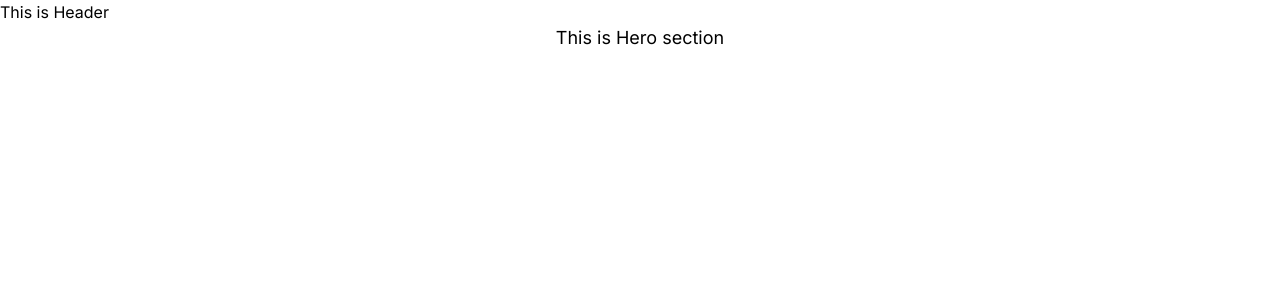
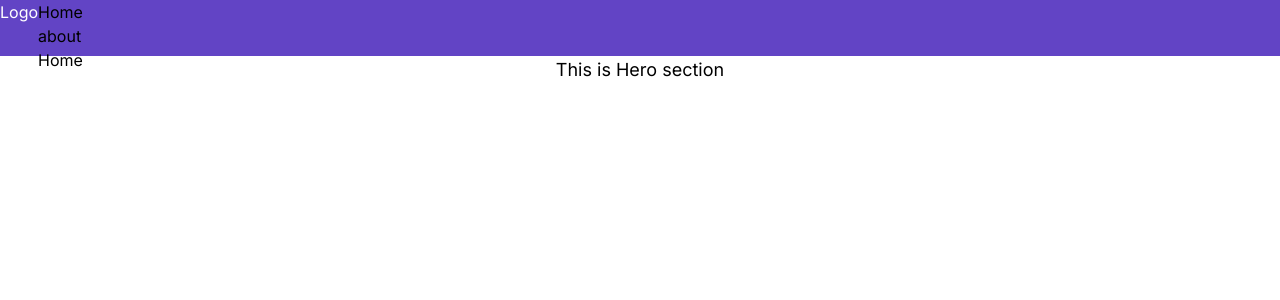
Before and after one commit to naimur202165/naimur-portfolio-nextjs, a Next.js app: page / in a window 1280 px wide. Shown: the top 300 px of the page. Built offline with nearby package versions, Linux system fonts and the light colour scheme.

Commit message:
working with navbar

```diff
--- a/src/Coponents/Header/Header.js
+++ b/src/Coponents/Header/Header.js
@@ -1,7 +1,14 @@
 export default function Header() {
   return (
-    <div>
-      <h2 className="">This is Header</h2>
+    <div className="bg-pink h-14 ">
+     <nav className="flex  speace-b">
+      <div className="text-white">Logo</div>
+      <div>
+        <h2>Home</h2>
+        <h2>about</h2>
+        <h2>Home</h2>
+      </div>
+     </nav>
     </div>
   );
 }
--- a/src/app/page.js
+++ b/src/app/page.js
@@ -4,8 +4,11 @@ import Hero from "@/Coponents/Hero/Hero";
 export default function Home() {
   return (
     <>
-      <Header />
-      <Hero />
+    <div className="container mx-auto">
+    <Header />
+    <Hero />
+    </div>
+
     </>
   );
 }
```
Also changed, not shown: 1 other file (tests, documents, lock files or other folders).
